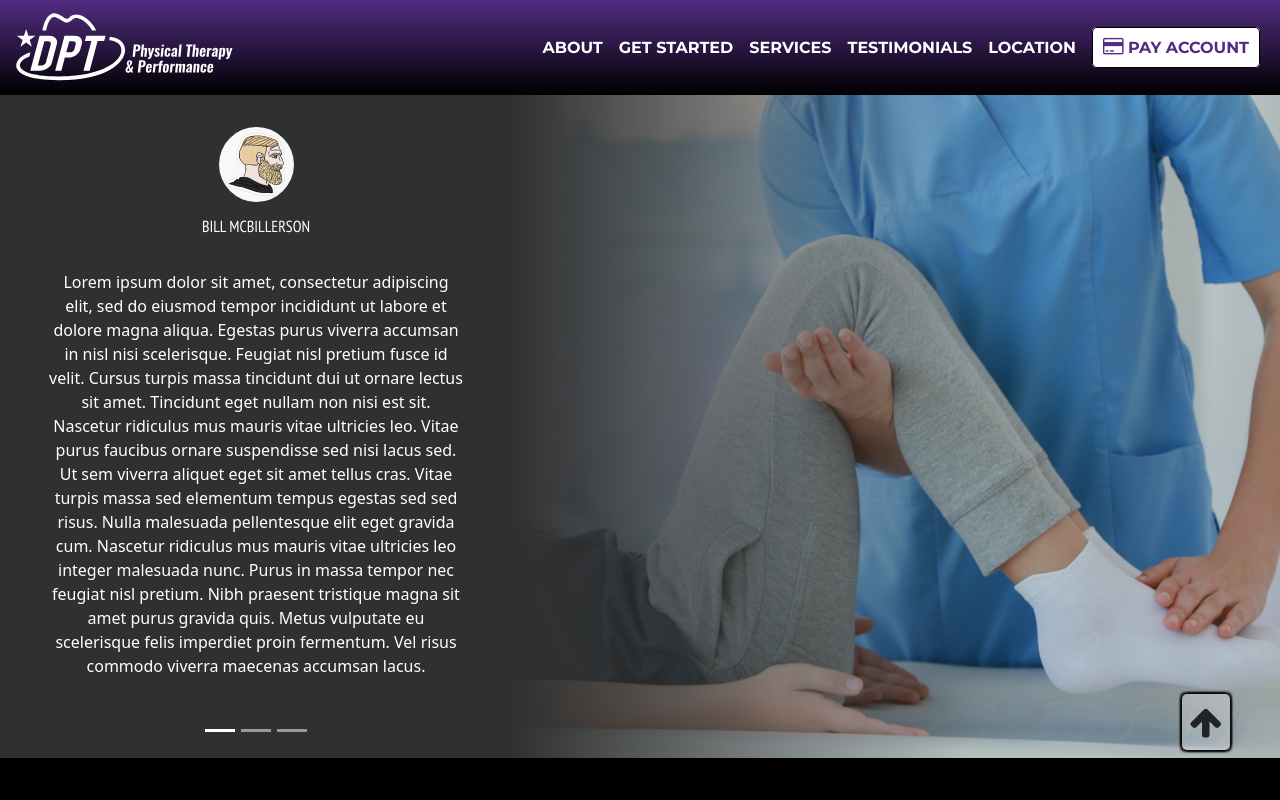
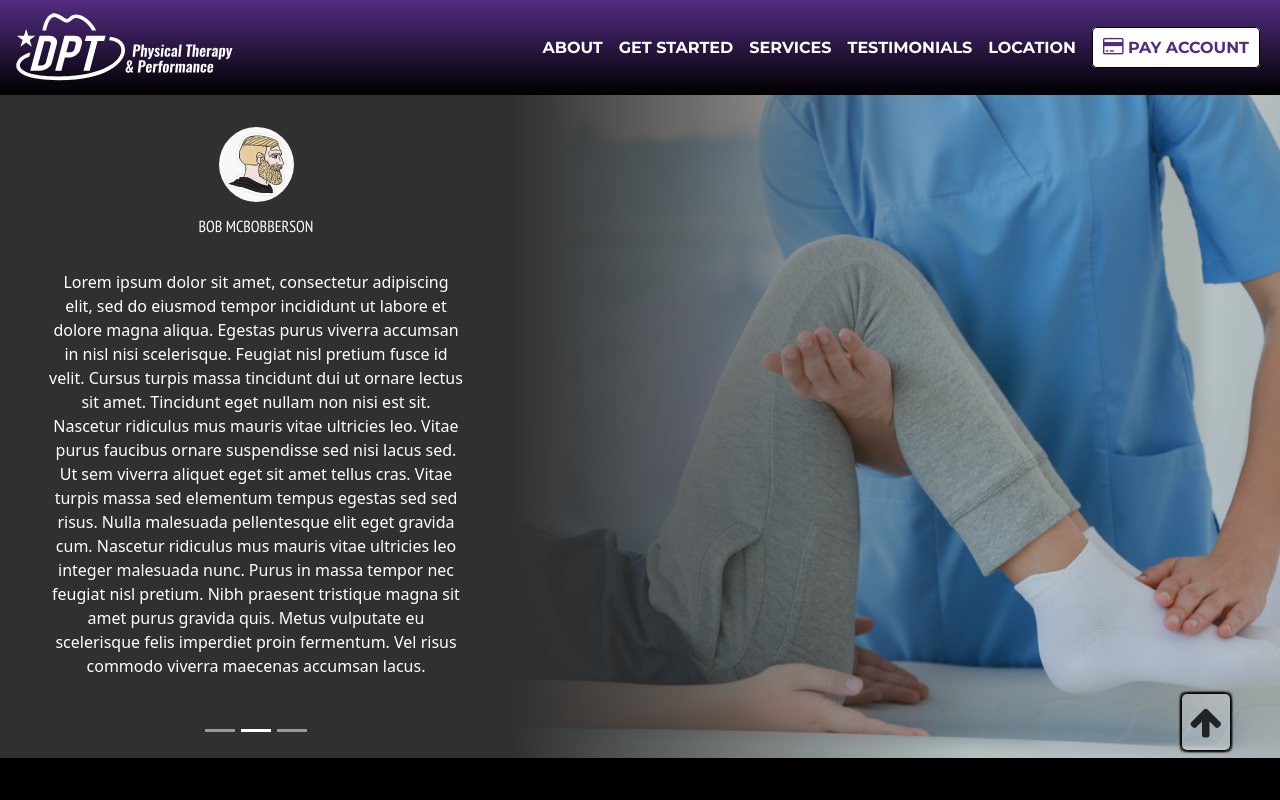
Before and after one commit to jmcginty15/dpt-therapy, a React (Create React App) app in the folder client/: page /testimonials in a window 1280 px wide. Shown: the top 800 px of the page. Built offline with nearby package versions, Linux system fonts and the light colour scheme; what react-google-maps would draw is missing.

Commit message:
final adjustments for demo

```diff
--- a/client/src/components/about/StaffCard.css
+++ b/client/src/components/about/StaffCard.css
@@ -3,10 +3,12 @@
     height: fit-content;
     background-color: var(--grey-3);
     text-align: left;
-    box-shadow: 5px 5px 5px var(--grey-3), 5px -2px 5px var(--grey-3), -2px 5px 5px var(--grey-3);
+    border-radius: 3px;
+    /* box-shadow: 5px 5px 5px var(--grey-3), 5px -2px 5px var(--grey-3), -2px 5px 5px var(--grey-3); */
 }
 
 .StaffCard-photo {
+    border-radius: 3px;
     width: 100%;
     aspect-ratio: 6/5;
     background-size: cover;
--- a/client/src/components/home/Home.css
+++ b/client/src/components/home/Home.css
@@ -189,6 +189,7 @@
     margin-right: auto;
     margin-top: 2rem;
     margin-bottom: 50px;
+    width: 95%;
 }
 
 .Home-about-text {
--- a/client/src/components/testimonials/Testimonials.js
+++ b/client/src/components/testimonials/Testimonials.js
@@ -76,9 +76,9 @@ const Testimonials = () => {
                 {!photoRight && <div className="Testimonials-photo" style={{ backgroundImage: `url(${testimonialsPhoto})` }}>
                     <div className="Testimonials-image-overlay-left" />
                 </div>}
-                <Carousel className="Testimonials-carousel" pause={false} controls={false}>
+                <Carousel className="Testimonials-carousel" pause="hover" controls={false}>
                     {testimonials.filter(testimonial => testimonial.featured).map(testimonial => (
-                        <Carousel.Item className="Testimonials-carousel-item" interval={10000} key={testimonial.photo}>
+                        <Carousel.Item className="Testimonials-carousel-item" interval={3000} key={testimonial.photo}>
                             <div className="Testimonials-customer">
                                 <CustomerPhoto photo={testimonial.photo} />
                                 <div className="Testimonials-name">{testimonial.name.toUpperCase()}</div>
```
